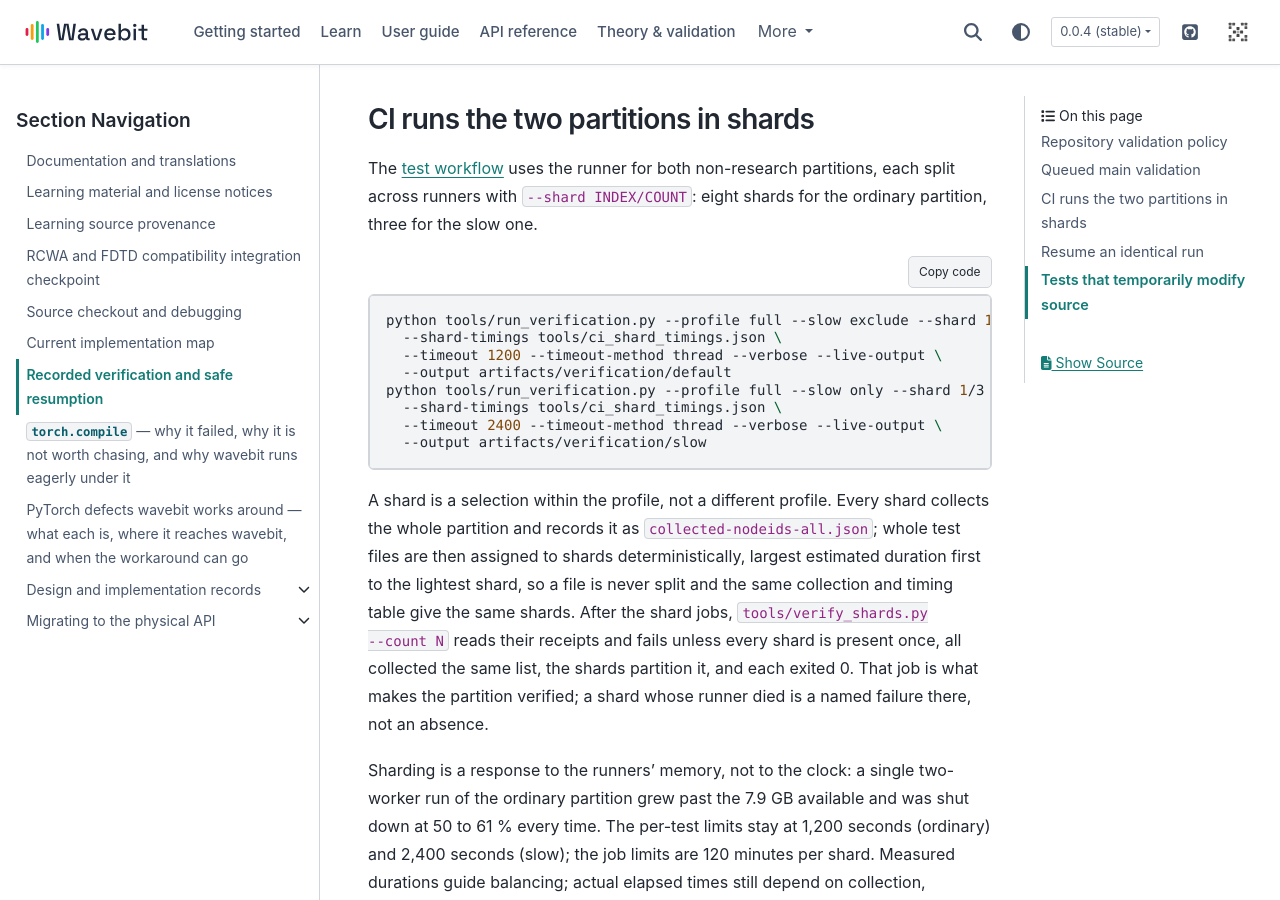
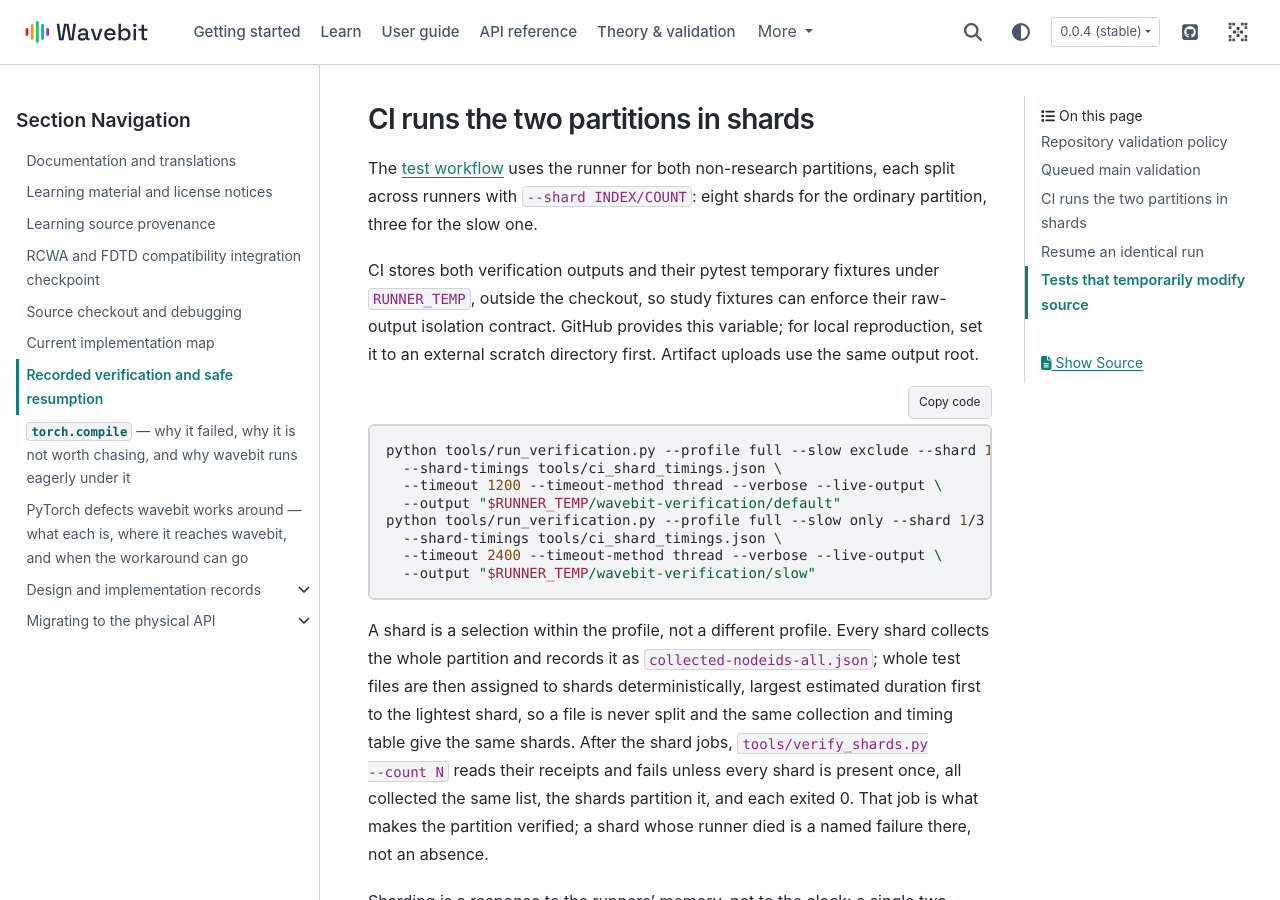
Before and after one commit to fieldalgo/wavebit, a Sphinx documentation site: the page built from docs/development/verification.md, in a window 1280 px wide and 900 px high, scrolled down 3122 px. Built offline with Sphinx 7.4.7 and the PyData theme 0.15.4, drawn with Linux system fonts in a browser that asks for light colours; pages that are not in the unit, such as notebooks, are missing from menus.

Commit message:
Keep CI verification outputs outside the checkout
Co-authored-by: Codex <noreply@openai.com>

````diff
--- a/docs/development/verification.md
+++ b/docs/development/verification.md
@@ -112,15 +112,20 @@ The [test workflow](https://github.com/fieldalgo/wavebit/blob/main/.github/workf
 uses the runner for both non-research partitions, each split across runners with
 `--shard INDEX/COUNT`: eight shards for the ordinary partition, three for the slow one.
 
+CI stores both verification outputs and their pytest temporary fixtures under
+`RUNNER_TEMP`, outside the checkout, so study fixtures can enforce their raw-output
+isolation contract. GitHub provides this variable; for local reproduction, set it
+to an external scratch directory first. Artifact uploads use the same output root.
+
 ```shell
 python tools/run_verification.py --profile full --slow exclude --shard 1/8 --workers 2 \
   --shard-timings tools/ci_shard_timings.json \
   --timeout 1200 --timeout-method thread --verbose --live-output \
-  --output artifacts/verification/default
+  --output "$RUNNER_TEMP/wavebit-verification/default"
 python tools/run_verification.py --profile full --slow only --shard 1/3 --workers 2 \
   --shard-timings tools/ci_shard_timings.json \
   --timeout 2400 --timeout-method thread --verbose --live-output \
-  --output artifacts/verification/slow
+  --output "$RUNNER_TEMP/wavebit-verification/slow"
 ```
 
 A shard is a selection within the profile, not a different profile. Every shard collects
````
Also changed, not shown: docs/locales/ko/pages/development/verification.md (+7 -2 lines), 1 other file.
